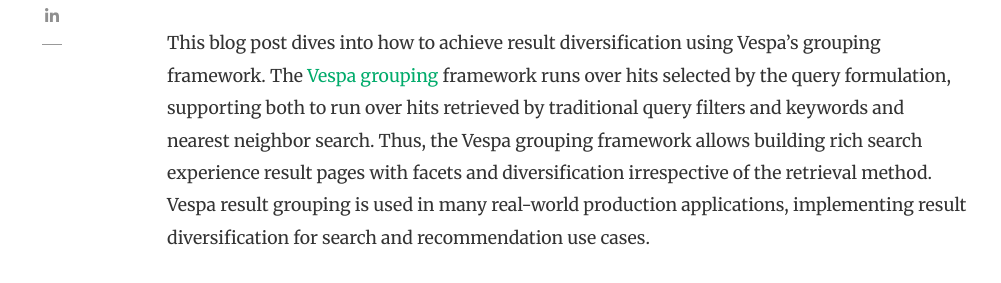
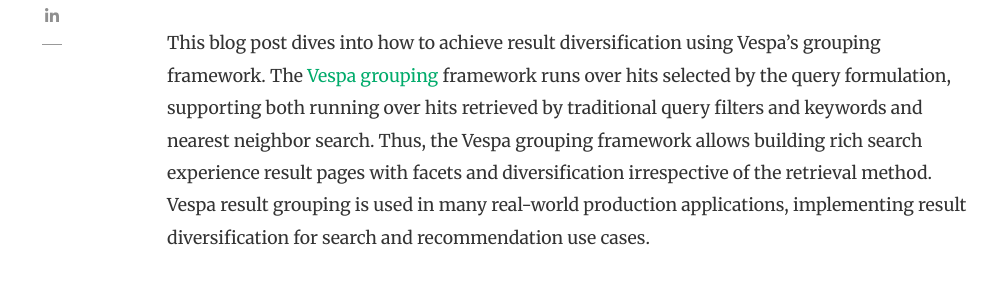
Before and after one commit to vespa-engine/blog, a Jekyll site: the page built from _posts/2021-11-11-result-diversification-with-vespa.md, in a window 1280 px wide and 900 px high, scrolled down 745 px. Shown: the part 195-478 px from the top of the window, without its empty margins (118-1119 px from the left). Built offline with Jekyll 4.4.1, drawn with Linux system fonts in a browser that asks for light colours; nearby versions of some CDN libraries; comment, search, counter and statistics services are not loaded; some of the changed text lies outside the part shown.

Commit message:
Code review in the morning
Co-authored-by: Kristian Aune <kkraune@users.noreply.github.com>

```diff
--- a/_posts/2021-11-11-result-diversification-with-vespa.md
+++ b/_posts/2021-11-11-result-diversification-with-vespa.md
@@ -23,7 +23,7 @@
 This blog post dives into how to achieve result diversification using Vespa's
 grouping framework. The [Vespa grouping](https://docs.vespa.ai/en/grouping.html)
 framework runs over hits selected by the
-query formulation, supporting both to run over hits retrieved by traditional
+query formulation, supporting both running over hits retrieved by traditional
 query filters and keywords and nearest neighbor search. Thus, the Vespa grouping
 framework allows building rich search experience result pages with facets and
 diversification irrespective of the retrieval method.  Vespa result grouping is
@@ -144,7 +144,7 @@
 emitting more than one document per group, it
 makes sense to check the relevance of the secondary hits from the group.
 The searcher can also build and process the grouping request and response, see
-[Searcher grouping api](https://docs.vespa.ai/en/grouping.html#search-container-api)
+[Searcher grouping api](https://docs.vespa.ai/en/grouping.html#search-container-api).
 
 # Serving performance
 Four main components drive serving performance when the query request includes
```
Also changed, not shown: other parts of _posts/2021-11-11-result-diversification-with-vespa.md (+2 -2 lines).
